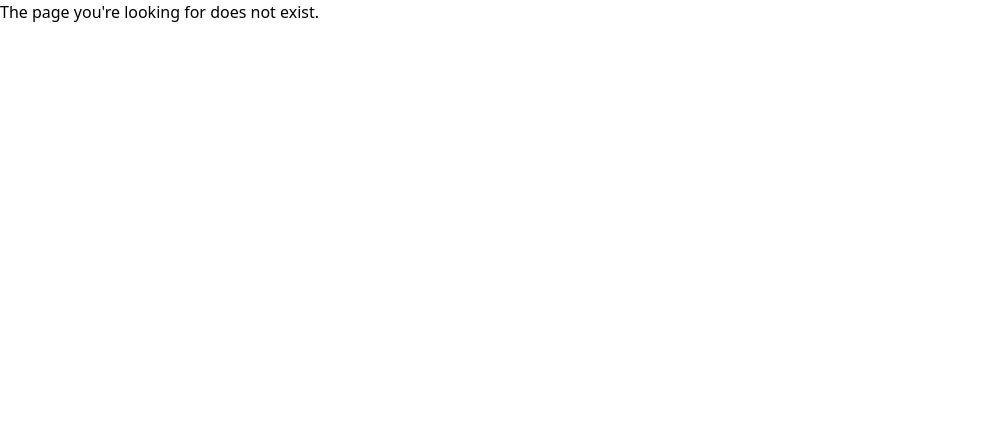
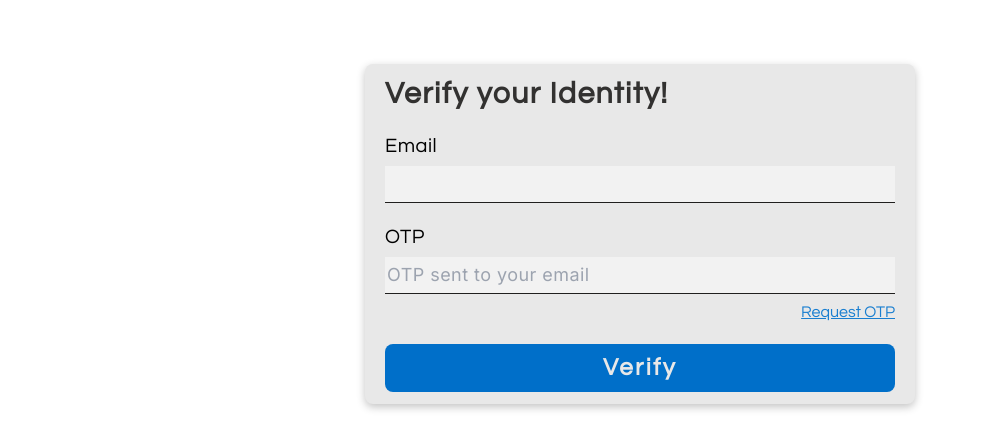
Before and after one commit to kawojue/toopcc-beta, a Next.js app in the folder client/: page /staff/password/verify in a window 1280 px wide. Before the commit this address had no page. Shown: the top 448 px of the page, without its empty margins (0-981 px from the left). Built offline with nearby package versions, Linux system fonts and the light colour scheme.

Commit message:
[add] pswd verification

```diff
--- /dev/null
+++ b/client/app/staff/password/verify/page.tsx
@@ -0,0 +1,41 @@
+/* eslint-disable react-hooks/rules-of-hooks */
+"use client"
+import useAuth from "@/hooks/useAuth"
+import { inter } from '@/public/font/font'
+import SubmitBtn from "@/components/SubmitBtn"
+
+const page = () => {
+    const {
+        otp, setOTP, handleOTPRequest,
+        handleIdVerification, email, setEmail
+    }: any = useAuth()
+
+    return (
+        <section className="section-form">
+            <h2 className="form-header">Verify your Identity!</h2>
+            <form onSubmit={e => e.preventDefault()}
+            className="form">
+                <article className="form-group">
+                    <label htmlFor="email">Email</label>
+                    <input type="email" id="email" className={inter.className}
+                    value={email} onChange={(e) => setEmail(e.target.value)}/>
+                </article>
+                <article className="form-group">
+                    <label htmlFor="otp">OTP</label>
+                    <div className="pswd-container">
+                        <input type='text' id="otp" placeholder="OTP sent to your email"
+                        value={otp} onChange={(e) => setOTP(e.target.value)}
+                        className={inter.className}/>
+                    </div>
+                    <button className="fgt-pswd" disabled={!Boolean(email)}
+                    onClick={async () => await handleOTPRequest()}>
+                        Request OTP
+                    </button>
+                </article>
+                <SubmitBtn texts="Verify" handler={handleIdVerification} />
+            </form>
+        </section>
+    )
+}
+
+export default page
```
